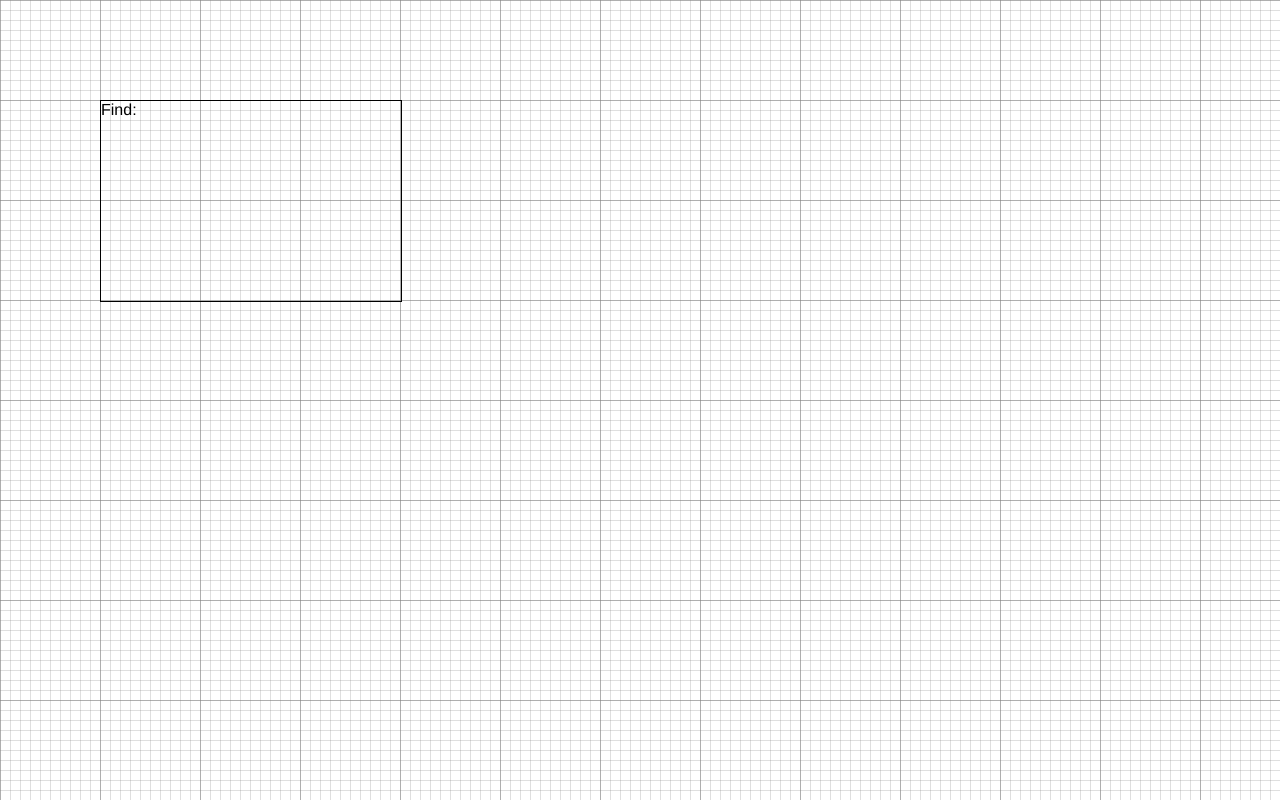
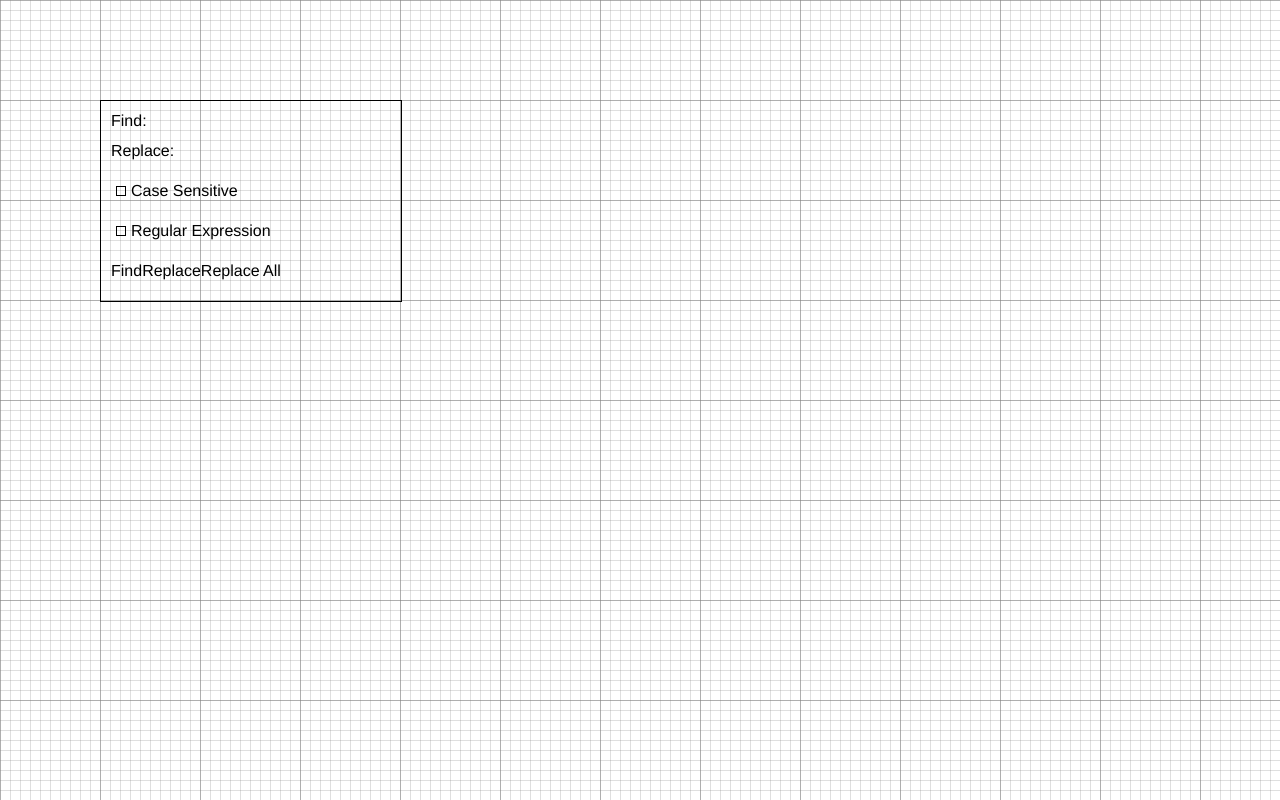
Before and after one commit to robenkleene/assets-web, a website: page find-and-replace/index.html in a window 1280 px wide. Drawn offline with Linux system fonts and the light colour scheme.

Commit message:
Start laying out find and replace

```diff
--- a/find-and-replace/index.html
+++ b/find-and-replace/index.html
@@ -12,7 +12,25 @@
 	<section>
 
 		<div class="panel">
-			Find:
+			<div class="field">
+				<div>Find:</div>
+			</div>
+			<div class="field">
+				<div>Replace:</div>
+			</div>
+			<div class="toggle">
+				<div class="checkbox"></div>
+				<div>Case Sensitive</div>
+			</div>
+			<div class="toggle">
+				<div class="checkbox"></div>
+				<div>Regular Expression</div>
+			</div>
+			<div class="buttons">
+				<div class="button">Find</div>
+				<div class="button">Replace</div>
+				<div class="button">Replace All</div>
+			</div>
 		</div>
 
 	</section>
--- a/find-and-replace/src/sass/style.scss
+++ b/find-and-replace/src/sass/style.scss
@@ -18,6 +18,31 @@ $panel-width: $divider-px * 3;
 body {
   font-family: 'Helvetica', sans-serif;
   margin: 0;
+  line-height: $artboard-grid-px * 2;
+}
+
+.field, .toggle, .buttons {
+  margin: $artboard-grid-px;
+}
+
+.buttons, .toggle {
+  float: left;
+  clear: both;
+}
+
+.buttons .button {
+  float: left;
+}
+
+.toggle div {
+  float: left;
+}
+
+.checkbox {
+  margin: $artboard-grid-px / 2;
+  height: $artboard-grid-px - 2;
+  width: $artboard-grid-px - 2;
+  border: 1px solid #000;
 }
 
 .panel {
```
Also changed, not shown: find-and-replace/dest/css/style.css.
